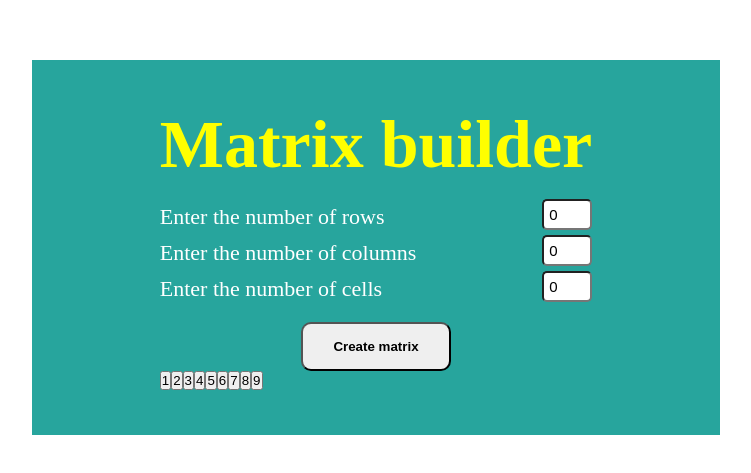
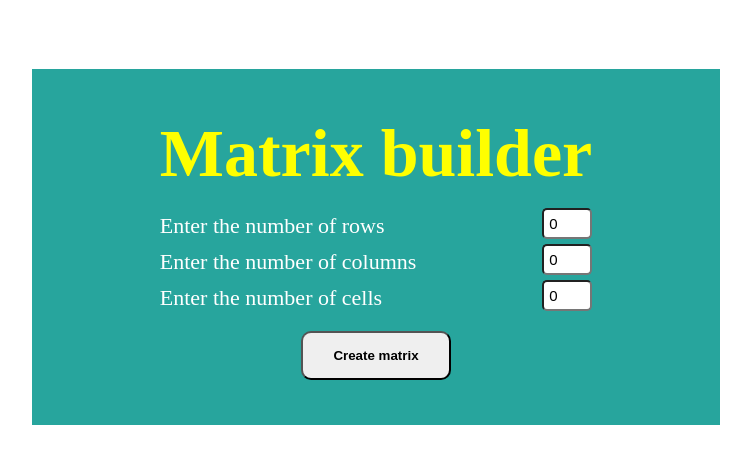
Before and after one commit to kdv1995/matrix-project-five, a React (Create React App) app: page / in a window 1280 px wide. Shown: the part 153-626 px from the top of the page, without its empty margins (264-1015 px from the left). Built offline with nearby package versions, Linux system fonts and the light colour scheme.

Commit message:
08/07/2022_09:46

```diff
--- a/src/CreateTable.jsx
+++ b/src/CreateTable.jsx
@@ -1,17 +1,31 @@
 import React from "react";
-const matrix = [
-  [1, 2, 3],
-  [4, 5, 6],
-  [7, 8, 9],
-];
+import { useSelector } from "react-redux";
+
+// const matrix = [
+//   [1, 2, 3],
+//   [4, 5, 6],
+//   [7, 8, 9],
+// ];
+
 const CreateTable = () => {
+  const rows = useSelector((state) => state.rows);
+  // for (let i = 0; i < 1; i++) {
+  //   const row = matrix[i];
+  //   for (let j = 0; j < 3; j++) {
+  //     matrix[i][j] = Math.floor(Math.random() * (999 - 100 + 1) + 100);
+  //   }
+  //   matrix.push(row);
+  // }
+  // console.log(matrix);
   return (
-    <div style={{ display: "flex", flexWrap: "wrap", width: 120 }}>
-      <>
-        {matrix.map((submatrix) =>
-          submatrix.map((elem) => <button>{elem}</button>)
-        )}
-      </>
+    <div style={{ display: "flex" }}>
+      {/* {matrix.map((submatrix, index) => (
+        <div key={index}>
+          {submatrix.map((elem, key) => (
+            <button key={key}>{elem}</button>
+          ))}
+        </div>
+      ))} */}
     </div>
   );
 };
```
